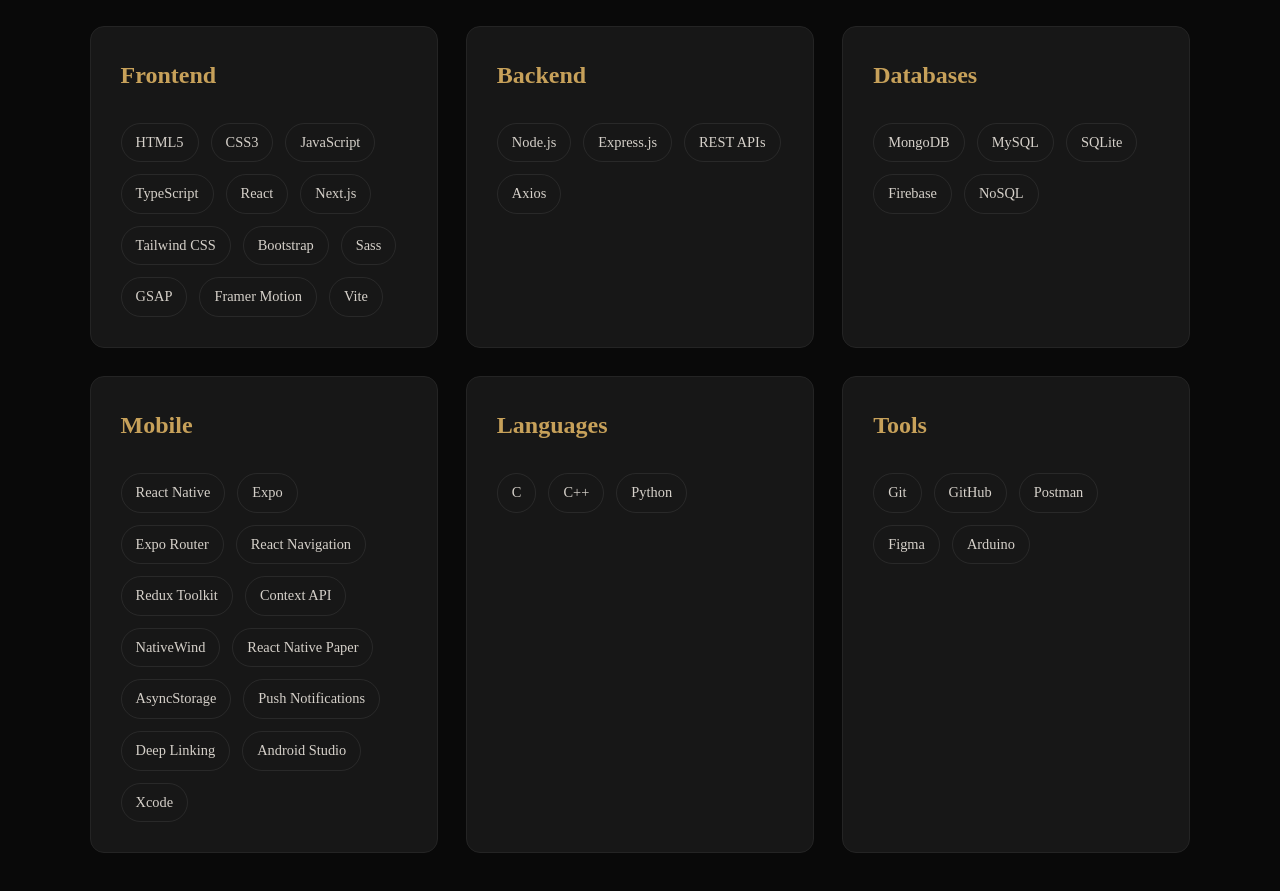
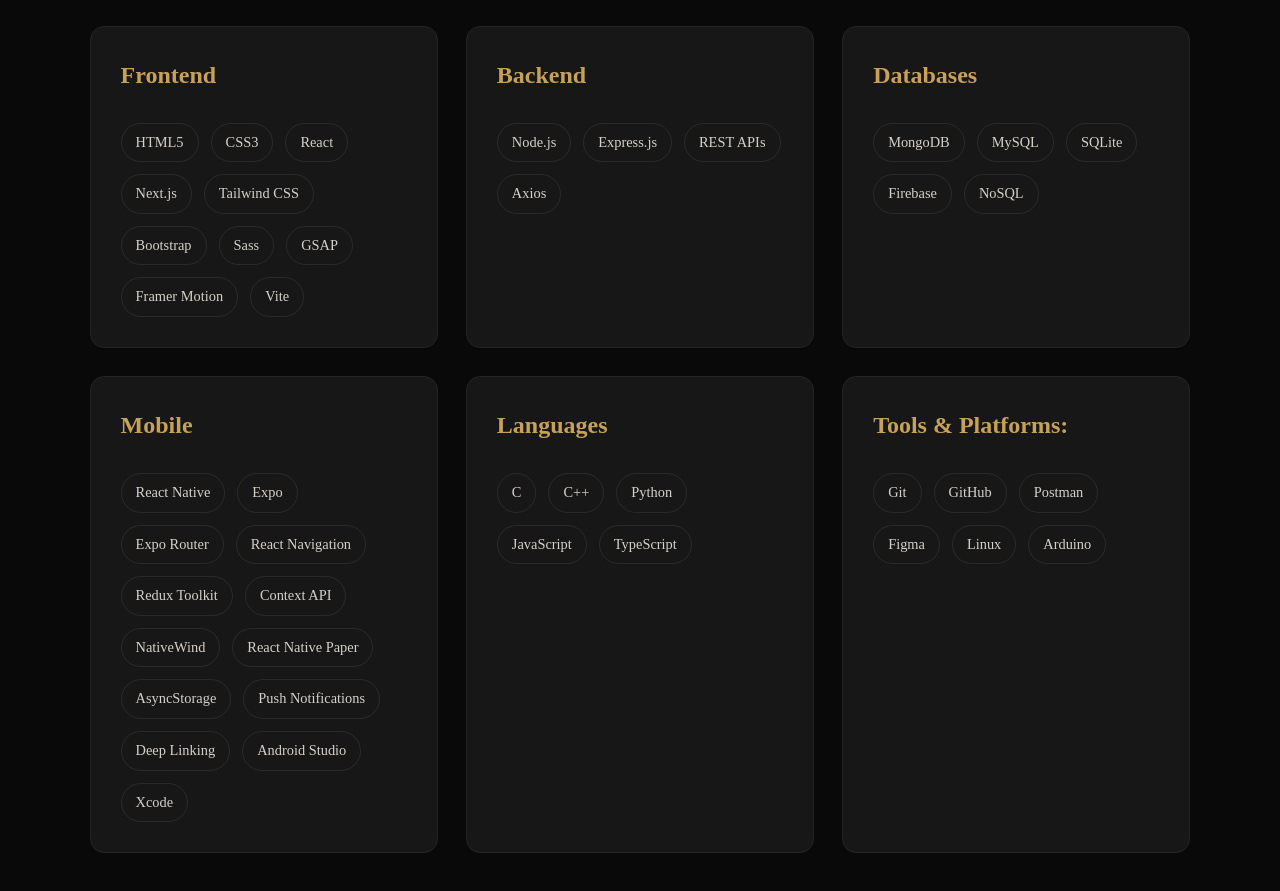
Before and after one commit to vastvik8051/Portfolio, a React (Vite) app in the folder my-portfolio/: page / in a window 1280 px wide. Shown: the part 1500-2391 px from the top of the page. Built offline with nearby package versions, Linux system fonts and the light colour scheme.

Commit message:
structure is making me think a lot

```diff
--- a/my-portfolio/src/components/Skills/skills.tsx
+++ b/my-portfolio/src/components/Skills/skills.tsx
@@ -6,8 +6,6 @@
     skills: [
       "HTML5",
       "CSS3",
-      "JavaScript",
-      "TypeScript",
       "React",
       "Next.js",
       "Tailwind CSS",
@@ -61,15 +59,18 @@
       "C",
       "C++",
       "Python",
+      "JavaScript",
+      "TypeScript"
     ],
   },
   {
-    title: "Tools",
+    title: "Tools & Platforms:",
     skills: [
       "Git",
       "GitHub",
       "Postman",
       "Figma",
+      "Linux",
       "Arduino",
     ],
   },
```
